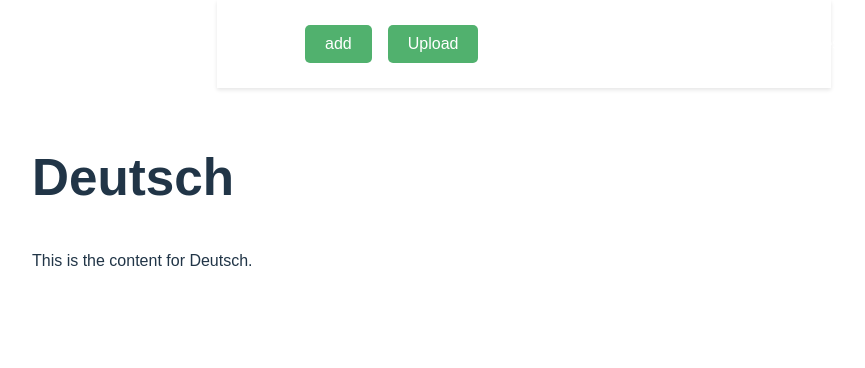
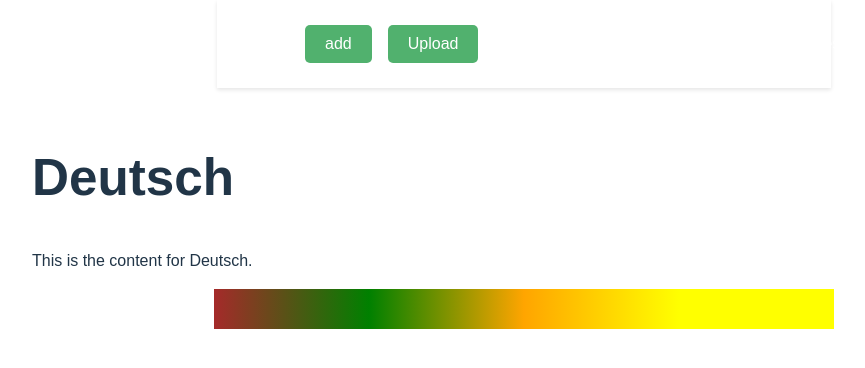
Before and after one commit to KaiTries/LehrerPortal, a Spring app: template LehrerPortal/src/main/resources/templates/student.html in a window 1280 px wide, after a click on "Deutsch". Shown: the top 368 px of the page, without its empty margins (116-981 px from the left). Run offline with Thymeleaf, Linux system fonts and the light colour scheme; the template is opened without the code that fills it, so the values that code supplies are empty.

Commit message:
studen.html

```diff
--- a/LehrerPortal/src/main/java/ch/unisg/gomcs/LehrerPortal/domain/dto/MongoLernzielDocument.java
+++ b/LehrerPortal/src/main/java/ch/unisg/gomcs/LehrerPortal/domain/dto/MongoLernzielDocument.java
@@ -19,13 +19,13 @@ public class MongoLernzielDocument {
     private String strukturtyp;
     private String sprache;
     private String bezeichnung;
-    private int bewertung;
+    private String bewertung;
     private long timestamp;
 
     public MongoLernzielDocument() {
     }
 
-    public MongoLernzielDocument(String uid, int fb_id, int f_id, int kb_id, int ha_id, String k_id, String code, String aufbau, String zyklus, String aufzaehlungspunkt, String strukturtyp, String sprache, String bezeichnung, int bewertung) {
+    public MongoLernzielDocument(String uid, int fb_id, int f_id, int kb_id, int ha_id, String k_id, String code, String aufbau, String zyklus, String aufzaehlungspunkt, String strukturtyp, String sprache, String bezeichnung, String bewertung) {
         this.uid = uid;
         this.fb_id = fb_id;
         this.f_id = f_id;
--- a/LehrerPortal/src/main/resources/static/css/student.css
+++ b/LehrerPortal/src/main/resources/static/css/student.css
@@ -66,23 +66,15 @@ section:target {
 
 .card {
     background-color: #ffffff;
-    /* Green background color */
     color: #222;
-    /* White text color */
-    padding: 20px;
-    /* Padding around the content */
-    margin-bottom: 20px;
+    padding: 10px;
+    margin-bottom: 10px;
     margin-left: auto;
     margin-right: auto;
-    /* Margin between each card */
     border-radius: 10px;
-    /* Rounded corners */
     box-shadow: 0 4px 6px rgba(0, 0, 0, 0.1);
-    /* Box shadow for depth */
     width: 100%;
-    /* Make the card fill the width */
     max-width: 600px;
-    /* Limit the maximum width of the card */
 }
 
 .card:hover {
@@ -95,11 +87,6 @@ section:target {
 .card h2 {
     margin-top: 0;
     /* Remove top margin for subject */
-}
-
-.card h3 {
-    margin-bottom: 10px;
-    /* Add some margin below title */
 }
 
 .popup {
@@ -149,6 +136,28 @@ section {
     }
 }
 
+.color-strip {
+    margin-left: auto;
+    margin-right: auto;
+    margin-bottom: 10px;
+    width: 620px;
+    height: 40px;
+    background: linear-gradient(to right,
+    var(--color-brown) 0%,
+    var(--color-green) 25%,
+    var(--color-orange) 50%,
+    var(--color-yellow) 75%,
+    var(--color-yellow) 100%);
+}
+
+/* Define color variables */
+:root {
+    --color-brown: #A52A2A; /* Brown */
+    --color-green: #008000; /* Green */
+    --color-orange: #FFA500; /* Orange */
+    --color-yellow: #FFFF00; /* Yellow */
+}
+
 
 
 .dropdown-content {
--- a/LehrerPortal/src/main/resources/static/js/student.js
+++ b/LehrerPortal/src/main/resources/static/js/student.js
@@ -78,6 +78,97 @@ document.getElementById("upload-btn").addEventListener("click", function () {
     fileInput.click();
 });
 
+function interpolateColor(color1, color2, value) {
+    // Parse colors from hexadecimal format
+    const parseColor = (color) => {
+        return {
+            r: parseInt(color.substring(1, 3), 16),
+            g: parseInt(color.substring(3, 5), 16),
+            b: parseInt(color.substring(5, 7), 16)
+        };
+    };
+
+    // Interpolate each RGB component separately
+    const color1Parsed = parseColor(color1);
+    const color2Parsed = parseColor(color2);
+    const interpolatedColor = {
+        r: Math.round(color1Parsed.r + (color2Parsed.r - color1Parsed.r) * value),
+        g: Math.round(color1Parsed.g + (color2Parsed.g - color1Parsed.g) * value),
+        b: Math.round(color1Parsed.b + (color2Parsed.b - color1Parsed.b) * value)
+    };
+
+    // Convert interpolated color back to hexadecimal format
+    const toHex = (component) => {
+        const hex = component.toString(16);
+        return hex.length === 1 ? '0' + hex : hex;
+    };
+
+    return `#${toHex(interpolatedColor.r)}${toHex(interpolatedColor.g)}${toHex(interpolatedColor.b)}`;
+}
+
+const getColor = (average) => {
+    if (average < 1)
+        return interpolateColor('#A52A2A', '#008000', average);
+    else if (average < 2)
+        return interpolateColor('#008000', '#FFA500', average - 1);
+    else if (average <= 3)
+        return interpolateColor('#FFA500', '#FFFF00', average - 2);
+    return '#ffffff';
+}
+
+const createSummarizeWidget = () => {
+
+    const colorDict = {
+        'brown': 0,
+        'green': 1,
+        'orange': 2,
+        'yellow': 3
+    }
+
+    let allWidgets = document.querySelectorAll('.card');
+
+    let importantWidgets = [];
+
+    for (let widget of allWidgets) {
+        for (let attribute of widget.attributes) {
+            if (attribute.name === "color") {
+                importantWidgets.push(widget);
+            }
+        }
+    }
+
+    allWidgets = importantWidgets;
+
+    let averagesList = [];
+    let total = 0;
+    let counter = 1;
+    for (let widget of allWidgets) {
+        const color = widget.color;
+        total += colorDict[widget.attributes.color.value];
+        averagesList.push(total / counter);
+        counter++;
+    }
+
+    const colorStrip = document.querySelector('.color-strip');
+
+    let percentageStop = 0;
+    let stepSize = 100 / averagesList.length;
+
+    let colors = [];
+
+    for (let i = 0; i < averagesList.length; i++) {
+        // stops.push(percentageStop + stepSize * i);
+        colors.push(`${getColor(averagesList[i])} ${percentageStop + stepSize * i}%`);
+    }
+
+    colorStrip.style.setProperty('--color-brown', '#A52A2A');
+    colorStrip.style.setProperty('--color-green', '#008000');
+    colorStrip.style.setProperty('--color-orange', '#FFA500');
+    colorStrip.style.setProperty('--color-yellow', '#FFFF00');
+
+    colorStrip.style.background = `linear-gradient(to right, ${colors.join(', ')})`;
+}
+
 const removeAll = () => {
     document.getElementById("deutsch").style.display = "none";
     document.getElementById("mathematik").style.display = "none";
@@ -95,6 +186,7 @@ document.getElementById('deutsch-link').addEventListener('click', function (even
     removeAll();
     document.getElementById("deutsch").style.display = "block";
     addEventListenerToLernziel();
+    createSummarizeWidget();
 });
 
 document.getElementById('mathematik-link').addEventListener('click', function (event) {
@@ -102,7 +194,6 @@ document.getElementById('mathematik-link').addEventListener('click', function (e
     currentSelection = 1;
     removeAll();
     document.getElementById("mathematik").style.display = "block";
-    addEventListenerToLernziel();
 });
 
 document.getElementById('natur-link').addEventListener('click', function (event) {
@@ -110,7 +201,6 @@ document.getElementById('natur-link').addEventListener('click', function (event)
     currentSelection = 2;
     removeAll();
     document.getElementById("natur").style.display = "block";
-    addEventListenerToLernziel();
 });
 
 document.getElementById('mensch-link').addEventListener('click', function (event) {
@@ -118,7 +208,6 @@ document.getElementById('mensch-link').addEventListener('click', function (event
     currentSelection = 3;
     removeAll();
     document.getElementById("mensch").style.display = "block";
-    addEventListenerToLernziel();
 });
 
 document.getElementById('gesellschaft-link').addEventListener('click', function (event) {
@@ -126,7 +215,6 @@ document.getElementById('gesellschaft-link').addEventListener('click', function
     currentSelection = 4;
     removeAll();
     document.getElementById("gesellschaft").style.display = "block";
-    addEventListenerToLernziel();
 });
 
 document.getElementById('gestalten-link').addEventListener('click', function (event) {
@@ -134,7 +222,6 @@ document.getElementById('gestalten-link').addEventListener('click', function (ev
     currentSelection = 5;
     removeAll();
     document.getElementById("gestalten").style.display = "block";
-    addEventListenerToLernziel();
 });
 
 document.getElementById('musik-link').addEventListener('click', function (event) {
@@ -142,7 +229,6 @@ document.getElementById('musik-link').addEventListener('click', function (event)
     currentSelection = 6;
     removeAll();
     document.getElementById("gesellschaft").style.display = "gesellschaft";
-    addEventListenerToLernziel();
 });
 
 document.getElementById('bewegung-link').addEventListener('click', function (event) {
@@ -150,19 +236,15 @@ document.getElementById('bewegung-link').addEventListener('click', function (eve
     currentSelection = 7;
     removeAll();
     document.getElementById("bewegung").style.display = "block";
-    addEventListenerToLernziel();
 });
 
 const addEventListenerToLernziel = () => {
     const allRoundButtons = document.querySelectorAll('.round-button');
     allRoundButtons.forEach(button => {
-        console.log("somethin")
         button.addEventListener('click', e => {
 
-            console.log(e);
-
             let lernzielUpdateData = {
-                uid: e.target.uid,
+                uid: button.parentNode.id,
                 bewertung: button.classList[1]
             }
 
--- a/LehrerPortal/src/main/resources/templates/student.html
+++ b/LehrerPortal/src/main/resources/templates/student.html
@@ -59,9 +59,12 @@
     <h1>Deutsch</h1>
     <p>This is the content for Deutsch.</p>
     <div id="deutsch-content">
-      <div th:each="lernziel : ${student.getLernziele(0)}" class="card" th:id="${lernziel.getUid()}">
+      <div class="color-strip"></div>
+      <div th:each="lernziel : ${student.getLernziele(0)}" class="card"
+           th:style="'background-color: ' + ${lernziel.getBewertung()}"
+           th:color="${lernziel.getBewertung()}">
 
-        <div class="bewertung">
+        <div class="bewertung" th:id="${lernziel.getUid()}">
           <div class="round-button brown" style="background-color: brown"></div>
           <div class="round-button green" style="background-color: green"></div>
           <div class="round-button orange" style="background-color: orange"></div>
```
Also changed, not shown: LehrerPortal/src/main/java/ch/unisg/gomcs/LehrerPortal/domain/dto/MongoStudentDocument.java (+8 -0 lines), LehrerPortal/src/main/java/ch/unisg/gomcs/LehrerPortal/rest/ClassRestController.java (+20 -0 lines).
